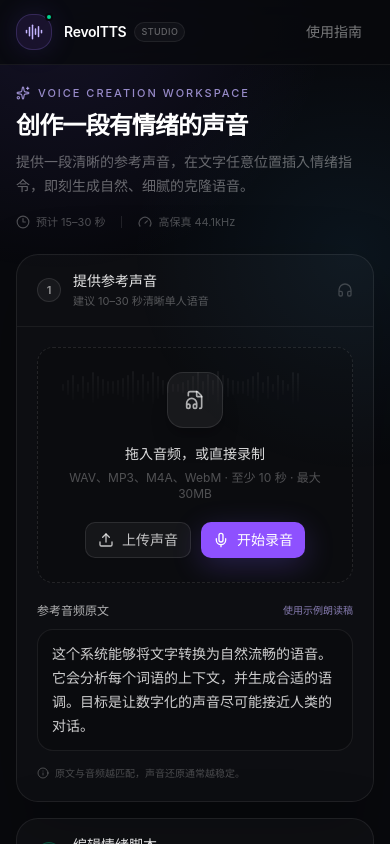
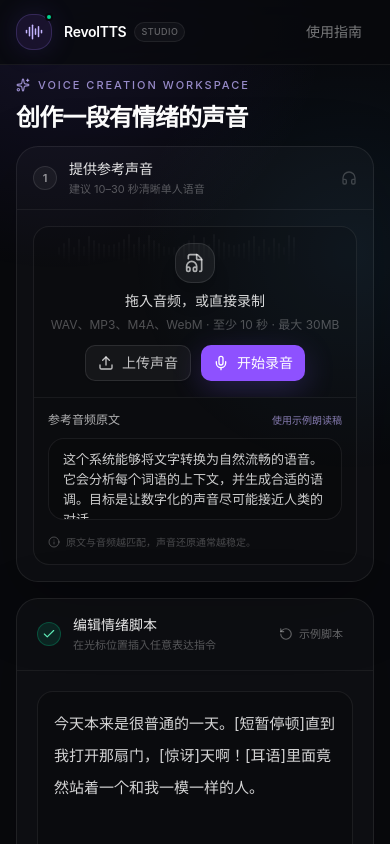
Before and after one commit to PigCharid/revoltts, a React (Vite) app in the folder web/: page / in a window 390 px wide. Shown: the top 844 px of the page. Built offline with nearby package versions, Linux system fonts and the light colour scheme.

Commit message:
feat:优化

```diff
--- a/web/src/App.tsx
+++ b/web/src/App.tsx
@@ -374,18 +374,18 @@ function App() {
         </div>
       </header>
 
-      <main className="relative z-10 mx-auto max-w-[1480px] px-4 py-5 sm:px-6 sm:py-7 lg:px-8">
-        <div className="mb-6 flex flex-col justify-between gap-4 lg:flex-row lg:items-end">
+      <main className="relative z-10 mx-auto max-w-[1480px] px-4 py-3 sm:px-6 sm:py-7 lg:px-8">
+        <div className="mb-3 flex flex-col justify-between gap-3 sm:mb-6 lg:flex-row lg:items-end">
           <div>
             <div className="mb-2 flex items-center gap-2 text-[11px] font-medium uppercase tracking-[0.18em] text-violet-300/75">
               <Sparkles className="size-3.5" /> Voice Creation Workspace
             </div>
             <h1 className="text-2xl font-semibold tracking-[-0.035em] text-white sm:text-[32px]">创作一段有情绪的声音</h1>
-            <p className="mt-2 max-w-2xl text-sm leading-6 text-white/38">
+            <p className="mt-2 hidden max-w-2xl text-sm leading-6 text-white/38 sm:block">
               提供一段清晰的参考声音，在文字任意位置插入情绪指令，即刻生成自然、细腻的克隆语音。
             </p>
           </div>
-          <div className="flex items-center gap-4 text-[11px] text-white/28">
+          <div className="hidden items-center gap-4 text-[11px] text-white/28 sm:flex">
             <span className="flex items-center gap-1.5"><Clock3 className="size-3.5" />预计 15–30 秒</span>
             <span className="h-3 w-px bg-white/10" />
             <span className="flex items-center gap-1.5"><Gauge className="size-3.5" />高保真 44.1kHz</span>
@@ -394,7 +394,7 @@ function App() {
 
         <div className="grid items-start gap-4 xl:grid-cols-[minmax(320px,0.78fr)_minmax(480px,1.22fr)]">
           <section className="overflow-hidden rounded-[22px] border border-white/[0.075] bg-white/[0.025] shadow-[0_22px_70px_rgba(0,0,0,0.24)]">
-            <div className="flex items-center justify-between border-b border-white/[0.055] px-5 py-4 sm:px-6">
+            <div className="flex items-center justify-between border-b border-white/[0.055] px-4 py-3 sm:px-6 sm:py-4">
               <div className="flex items-center gap-3">
                 <StepBadge number={1} done={referenceReady && referenceText.trim().length > 0} />
                 <div>
@@ -405,12 +405,13 @@ function App() {
               <Headphones className="size-4 text-white/20" />
             </div>
 
-            <div className="space-y-5 p-5 sm:p-6">
+            <div className="space-y-3 p-4 sm:p-5">
+              <div className="overflow-hidden rounded-2xl border border-white/[0.075] bg-black/15">
               {!referenceReady ? (
                 <div
                   className={cn(
-                    "group relative flex min-h-[220px] flex-col items-center justify-center overflow-hidden rounded-2xl border border-dashed border-white/10 bg-black/15 p-6 text-center transition-all hover:border-violet-400/25 hover:bg-violet-500/[0.025]",
-                    isRecording && "border-rose-400/30 bg-rose-500/[0.035]"
+                    "group relative flex min-h-[148px] flex-col items-center justify-center overflow-hidden p-4 text-center transition-all hover:bg-violet-500/[0.025] sm:min-h-[170px]",
+                    isRecording && "bg-rose-500/[0.035]"
                   )}
                   onDragOver={(event) => event.preventDefault()}
                   onDrop={(event) => {
@@ -418,12 +419,12 @@ function App() {
                     handleFile(event.dataTransfer.files[0])
                   }}
                 >
-                  <div className="pointer-events-none absolute inset-x-6 top-5 opacity-45 [mask-image:linear-gradient(to_bottom,black,transparent)]">
+                  <div className="pointer-events-none absolute inset-x-6 top-1 opacity-35 [mask-image:linear-gradient(to_bottom,black,transparent)]">
                     <Waveform active={isRecording} compact />
                   </div>
                   <div
                     className={cn(
-                      "relative z-10 mb-4 flex size-14 items-center justify-center rounded-2xl border border-white/10 bg-white/[0.055] text-white/65 shadow-xl transition-all group-hover:scale-105 group-hover:text-violet-300",
+                      "relative z-10 mb-2 flex size-10 items-center justify-center rounded-xl border border-white/10 bg-white/[0.055] text-white/65 shadow-xl transition-all group-hover:scale-105 group-hover:text-violet-300 sm:size-12",
                       isRecording && "border-rose-400/25 bg-rose-400/10 text-rose-300"
                     )}
                   >
@@ -450,7 +451,7 @@ function App() {
                     <>
                       <p className="text-sm font-medium text-white/85">拖入音频，或直接录制</p>
                       <p className="mt-1.5 text-xs text-white/28">WAV、MP3、M4A、WebM · 至少 10 秒 · 最大 30MB</p>
-                      <div className="mt-5 flex flex-wrap justify-center gap-2.5">
+                      <div className="mt-3 flex flex-wrap justify-center gap-2.5">
                         <Button
                           type="button"
                           variant="outline"
@@ -482,7 +483,7 @@ function App() {
                   />
                 </div>
               ) : (
-                <div className="rounded-2xl border border-white/[0.07] bg-black/20 p-4">
+                <div className="bg-black/20 p-3.5">
                   <div className="mb-3 flex items-center justify-between gap-3">
                     <div className="min-w-0">
                       <div className="flex items-center gap-2">
@@ -526,12 +527,12 @@ function App() {
               )}
 
               {error && (
-                <div className="flex gap-2 rounded-xl border border-rose-400/15 bg-rose-400/[0.055] px-3.5 py-3 text-xs leading-5 text-rose-200/80">
+                <div className="mx-3 mb-3 flex gap-2 rounded-xl border border-rose-400/15 bg-rose-400/[0.055] px-3.5 py-2.5 text-xs leading-5 text-rose-200/80">
                   <Info className="mt-0.5 size-3.5 shrink-0" /> {error}
                 </div>
               )}
 
-              <div>
+              <div className="border-t border-white/[0.055] p-3.5 sm:p-4">
                 <div className="mb-2.5 flex items-center justify-between">
                   <label htmlFor="reference-text" className="text-xs font-medium text-white/68">参考音频原文</label>
                   <button
@@ -549,12 +550,13 @@ function App() {
                   value={referenceText}
                   onChange={(event) => setReferenceText(event.target.value)}
                   placeholder="准确填写参考音频中说出的内容…"
-                  rows={4}
-                  className="w-full resize-none rounded-xl border border-white/[0.075] bg-black/20 px-3.5 py-3 text-sm leading-6 text-white/80 outline-none transition placeholder:text-white/18 focus:border-violet-400/30 focus:ring-2 focus:ring-violet-500/10"
+                  rows={3}
+                  className="w-full resize-none rounded-xl border border-white/[0.075] bg-black/20 px-3.5 py-2.5 text-[13px] leading-5 text-white/80 outline-none transition placeholder:text-white/18 focus:border-violet-400/30 focus:ring-2 focus:ring-violet-500/10 sm:text-sm sm:leading-6"
                 />
                 <div className="mt-2 flex items-start gap-1.5 text-[10px] leading-4 text-white/25">
                   <Info className="mt-0.5 size-3 shrink-0" /> 原文与音频越匹配，声音还原通常越稳定。
                 </div>
+              </div>
               </div>
             </div>
           </section>
--- a/web/vite.config.ts
+++ b/web/vite.config.ts
@@ -14,7 +14,12 @@ export default defineConfig(({ mode }) => {
       host: '0.0.0.0',
       port: 8000,
       strictPort: true,
-      allowedHosts: ['.featurize.cn', '.trycloudflare.com'],
+      allowedHosts: [
+        '.featurize.cn',
+        '.trycloudflare.com',
+        '.loca.lt',
+        '.localtunnel.me',
+      ],
       proxy: {
         '/api': {
           target: apiTarget,
```
Also changed, not shown: 1 other file (tests, documents, lock files or other folders).
